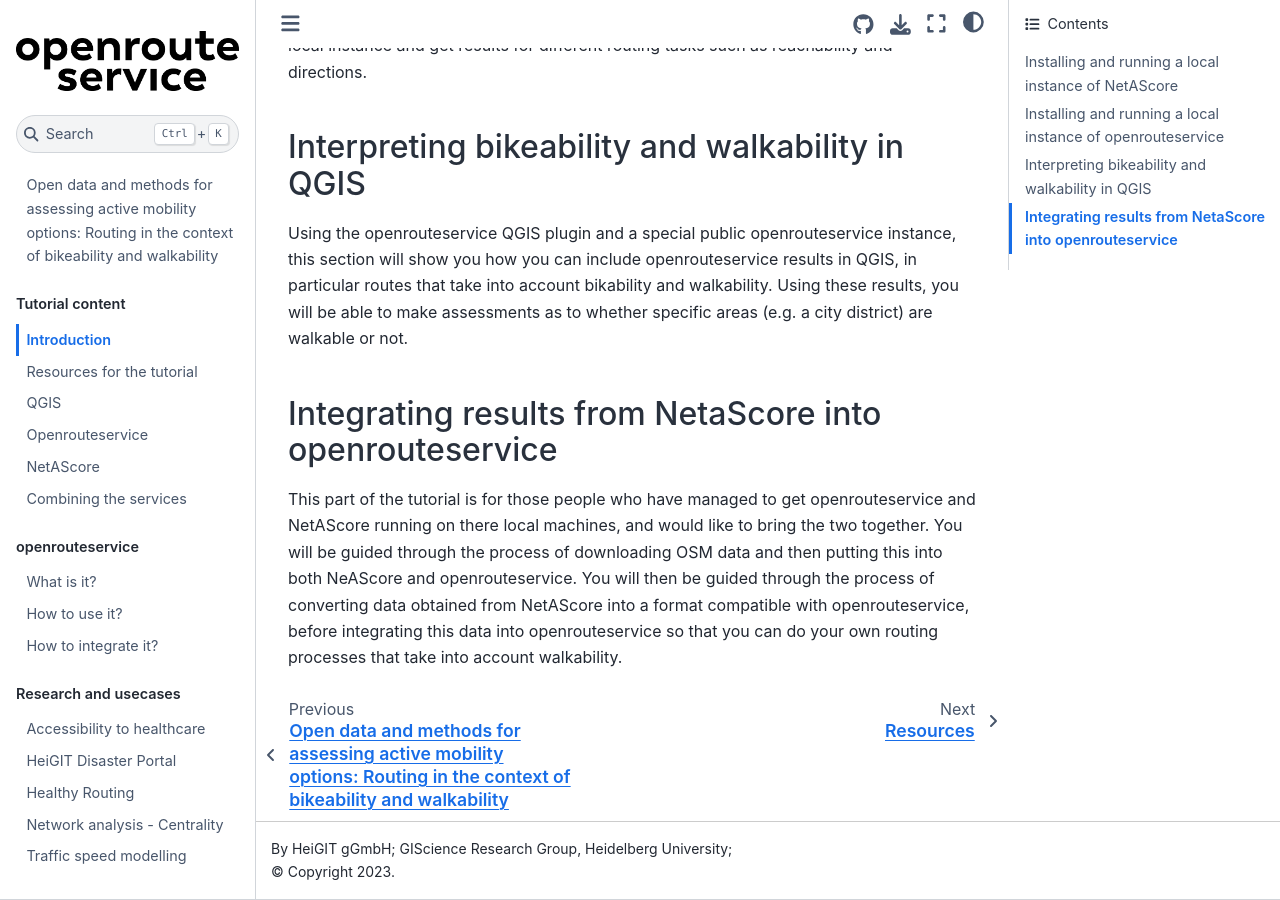
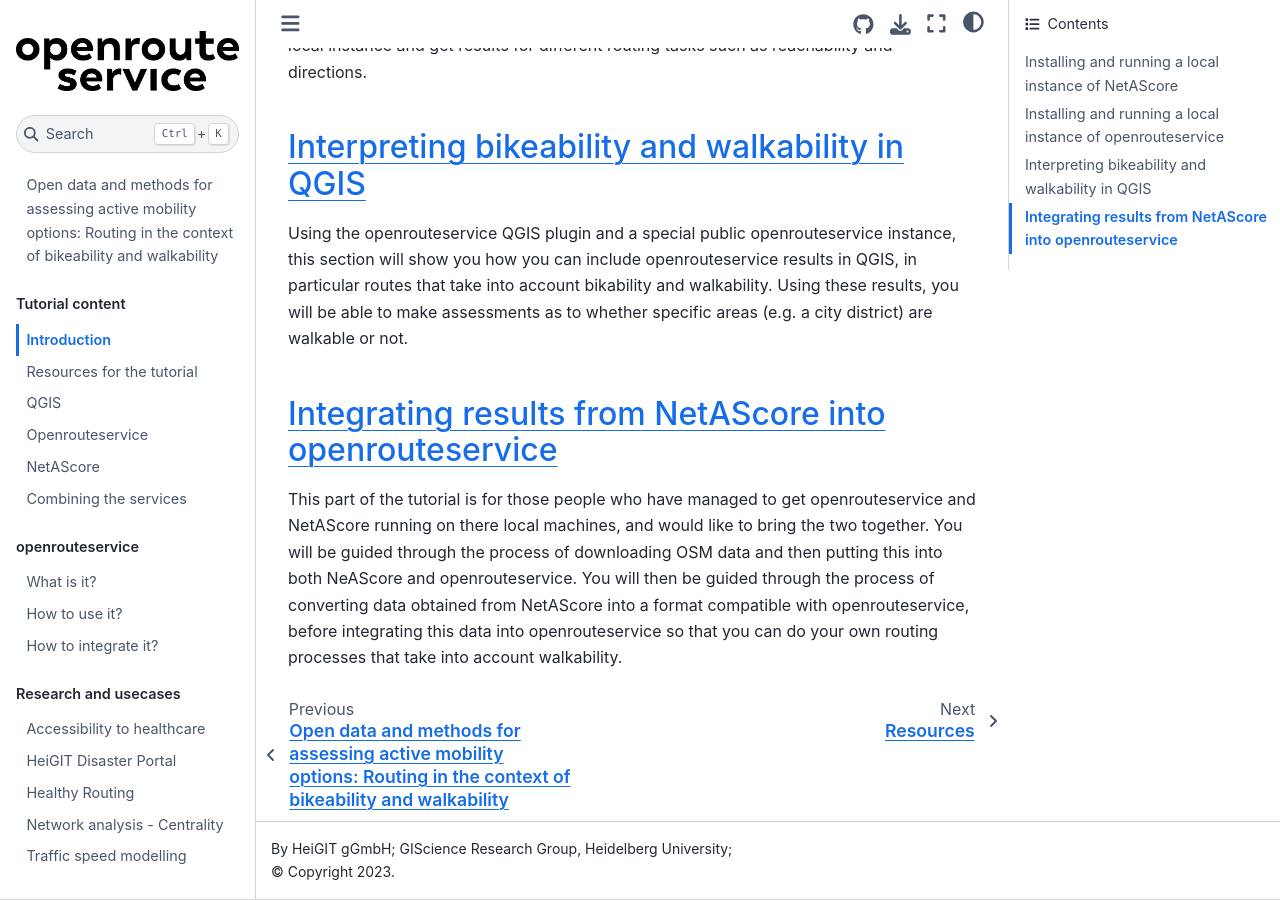
Before and after one commit to GIScience/ors-netascore-workshop-agile-24, a Jupyter Book: the page built from tutorial/tutorial.md, in a window 1280 px wide and 900 px high, scrolled down 751 px. Built offline with Jupyter Book 1.0.4 settings and Sphinx 7.4.7 and the Sphinx Book theme 1.1.4, drawn with Linux system fonts in a browser that asks for light colours; some of the changed lines change nothing that is shown.

Commit message:
Added some links to sub pages

```diff
--- a/tutorial/tutorial.md
+++ b/tutorial/tutorial.md
@@ -7,26 +7,26 @@
 
 The sections of the tutorial are as follows:
 
-## Installing and running a local instance of NetAScore
+## [Installing and running a local instance of NetAScore](./netascore.md)
 In this part of the tutorial, you will be guided through the process of running NetAScore on your own machine. By
 the end of it, you will have got an instance up and running, and used it to create bikability and walkability
 information for Glasgow. For those wanting to get more in depth, you will also be instructed as to how to do the
 same for a region that you define yourself, either by name or through providing your own OSM pbf file.
 
-## Installing and running a local instance of openrouteservice
+## [Installing and running a local instance of openrouteservice](./openrouteservice.md)
 For this part of the tutorial, the goal is to have your very own instance of openrouteservice running on your
 machine. You will be instructed on how to get the instance running, where different things are located in the
 folder structure, and how to change configurations to be have different features running. By the end of the section,
 you will be able to query this local instance and get results for different routing tasks such as reachability and
 directions.
 
-## Interpreting bikeability and walkability in QGIS
+## [Interpreting bikeability and walkability in QGIS](./qgis.md)
 Using the openrouteservice QGIS plugin and a special public openrouteservice instance, this section will show you
 how you can include openrouteservice results in QGIS, in particular routes that take into account bikability and
 walkability. Using these results, you will be able to make assessments as to whether specific areas (e.g. a city
 district) are walkable or not.
 
-## Integrating results from NetaScore into openrouteservice
+## [Integrating results from NetAScore into openrouteservice](./integration.md)
 This part of the tutorial is for those people who have managed to get openrouteservice and NetAScore running on
 there local machines, and would like to bring the two together. You will be guided through the process of
 downloading OSM data and then putting this into both NeAScore and openrouteservice. You will then be guided through
```
